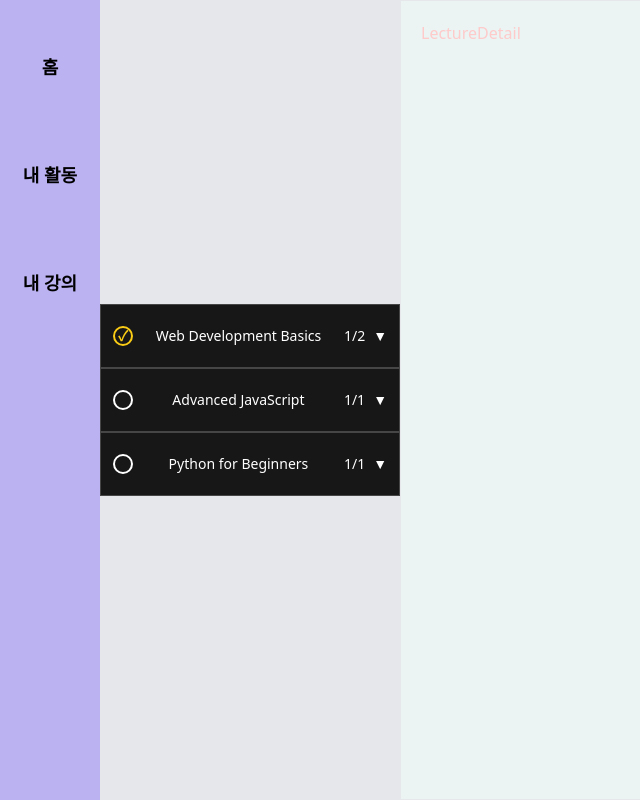
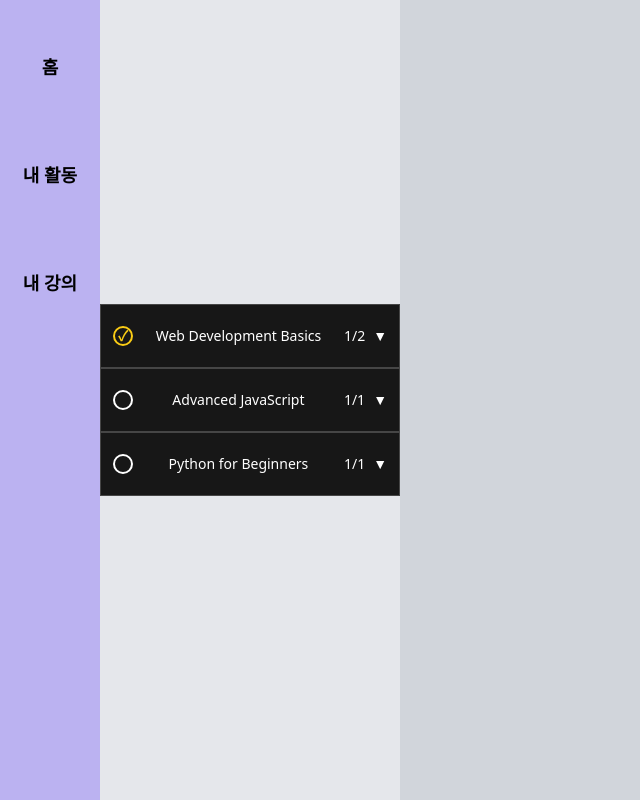
Before and after one commit to hackathon-ho1/ho1-lms-fe, a Next.js app: page /lecture/1 in a window 1280 px wide. Shown: the whole page, without its empty margins (0-640 px from the left). Built offline with nearby package versions, Linux system fonts and the light colour scheme.

Commit message:
feat: 강의 상세 페이지 추가

```diff
--- a/src/app/lecture/[lectureName]/page.tsx
+++ b/src/app/lecture/[lectureName]/page.tsx
@@ -28,8 +28,8 @@ export default function LectureDetail() {
   };
 
   return (
-    <div className='w-full h-full flex flex-row'>
-      <div className='w-3/12 h-full bg-gray-200 max-w-[500px] min-w-[300px] flex flex-col justify-center items-center text-white'>
+    <div className='w-full h-full flex flex-row justify-start items-start bg-[#E5E7EB] '>
+      <div className='w-[25%] h-full bg-gray-200 max-w-[400px] min-w-[300px] flex flex-col justify-center items-center text-white'>
         {courses.map((course) => (
           <div key={course.courseId} className='w-full'>
             <div className='w-full h-16 bg-[#171717] border border-[#464646] flex justify-between items-center px-3 text-sm'>
@@ -53,7 +53,7 @@ export default function LectureDetail() {
                 {course.chapters.map((chapter) => (
                   <button
                     key={chapter.chapterId}
-                    className='w-full h-16 bg-[#171717] border border-[#464646] flex justify-between items-center px-3 text-sm'
+                    className='w-full h-16 bg-[#232325] border border-[#464646] flex justify-between items-center px-3 text-sm'
                     onClick={() => handleChapterClick(course.courseId, chapter.chapterId)}
                   >
                     <div
@@ -85,7 +85,7 @@ export default function LectureDetail() {
           </div>
         ))}
       </div>
-      <div className='p-5 w-9/12 border h-full text-red-200'>LectureDetail</div>
+      <div className='w-[75%] h-full bg-gray-300' />
     </div>
   );
 }
```
Lines whose indentation alone changed are shown as unchanged.
